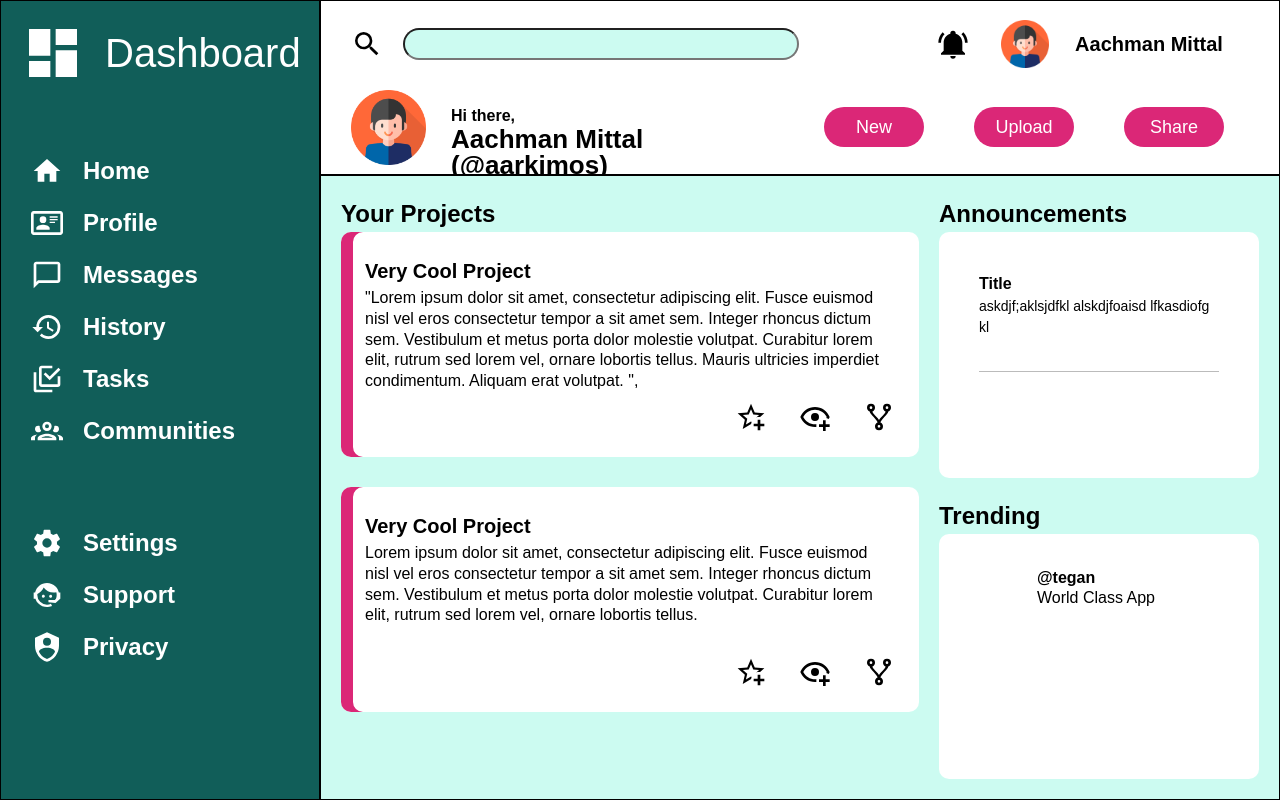
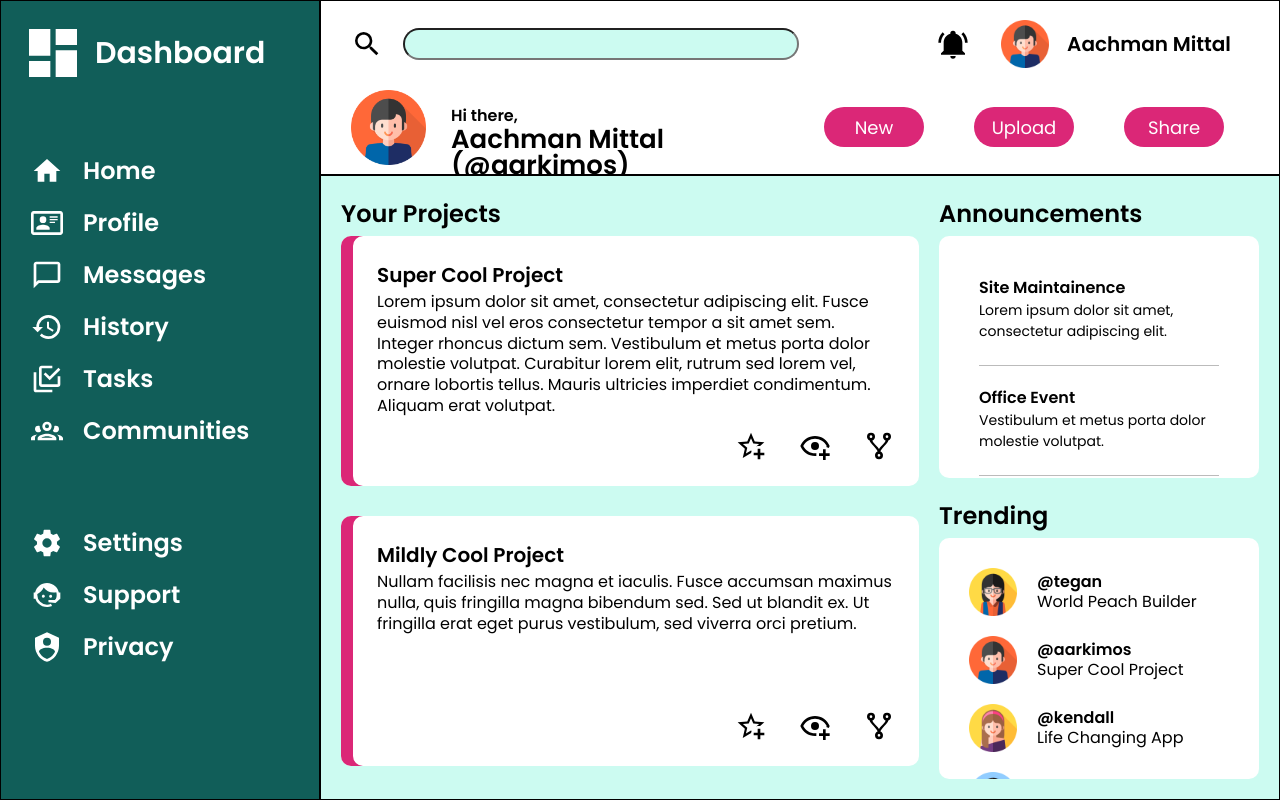
Before and after one commit to AarKiMos/odin-admin-dashboard, a plain HTML site: page index.html in a window 1280 px wide. Drawn offline with Linux system fonts and the light colour scheme.

Commit message:
Add content using DOM Manipulation
Update Styles
Add 'Poppins' font

```diff
--- a/index.html
+++ b/index.html
@@ -6,6 +6,9 @@
     <link rel="stylesheet" href="style.css" />
     <script src="script.js" defer></script>
     <title>Odin Admin Dashboard</title>
+    <style>
+      @import url("https://fonts.googleapis.com/css2?family=Poppins:ital,wght@0,100;0,200;0,300;0,400;0,500;0,600;0,700;0,800;0,900;1,100;1,200;1,300;1,400;1,500;1,600;1,700;1,800;1,900&display=swap");
+    </style>
   </head>
   <body>
     <div class="sidebar">
@@ -143,39 +146,9 @@
       <div class="main-container projects">
         <div class="main-heading">Your Projects</div>
         <div class="project-container">
-          <div class="project-card">
-            <div class="title">Very Cool Project</div>
-            <div class="desc">
-              "Lorem ipsum dolor sit amet, consectetur adipiscing elit. Fusce
-              euismod nisl vel eros consectetur tempor a sit amet sem. Integer
-              rhoncus dictum sem. Vestibulum et metus porta dolor molestie
-              volutpat. Curabitur lorem elit, rutrum sed lorem vel, ornare
-              lobortis tellus. Mauris ultricies imperdiet condimentum. Aliquam
-              erat volutpat. ",
-            </div>
-            <div class="button-row">
-              <div></div>
-              <div class="button">
-                <img src="./images/icons/star.svg" alt="" />
-              </div>
-              <div class="button">
-                <img src="./images/icons/follow.svg" alt="" />
-              </div>
-              <div class="button">
-                <img src="./images/icons/source-fork.svg" alt="" />
-              </div>
-            </div>
-          </div>
-
-          <div class="project-card">
-            <div class="title">Very Cool Project</div>
-            <div class="desc">
-              Lorem ipsum dolor sit amet, consectetur adipiscing elit. Fusce
-              euismod nisl vel eros consectetur tempor a sit amet sem. Integer
-              rhoncus dictum sem. Vestibulum et metus porta dolor molestie
-              volutpat. Curabitur lorem elit, rutrum sed lorem vel, ornare
-              lobortis tellus.
-            </div>
+          <div class="project-card reference-node" id="reference-project-card">
+            <div class="title"></div>
+            <div class="desc"></div>
             <div class="button-row">
               <div></div>
               <div class="button">
@@ -194,19 +167,21 @@
       <div class="main-container">
         <div class="main-heading">Announcements</div>
         <div class="announcement-container custom-scroll">
-          <div class="announcement">
-            <div class="title">Title</div>
-            <div class="desc">askdjf;aklsjdfkl alskdjfoaisd lfkasdiofg kl</div>
+          <div class="announcement reference-node" id="reference-announcement">
+            <div class="title"></div>
+            <div class="desc"></div>
           </div>
         </div>
       </div>
       <div class="main-container">
         <div class="main-heading">Trending</div>
         <div class="trending-container custom-scroll">
-          <div class="trending">
-            <div class="pfp-small trending-pfp"></div>
-            <div class="title">@tegan</div>
-            <div class="desc">World Class App</div>
+          <div class="trending reference-node" id="reference-trending">
+            <div class="trending-pfp">
+              <img src="" alt="" class="pfp-small" />
+            </div>
+            <div class="title"></div>
+            <div class="desc"></div>
           </div>
         </div>
       </div>
--- a/script.js
+++ b/script.js
@@ -34,13 +34,11 @@ const projects = [
 const announcements = [
   {
     title: "Site Maintainence",
-    description:
-      "Lorem ipsum dolor sit amet, consectetur adipiscing elit. Fusce euismod nisl vel eros consectetur tempor a sit amet sem. Integer rhoncus dictum sem.",
+    description: "Lorem ipsum dolor sit amet, consectetur adipiscing elit.",
   },
   {
     title: "Office Event",
-    description:
-      "Vestibulum et metus porta dolor molestie volutpat. Curabitur lorem elit, rutrum sed lorem vel, ornare lobortis tellus.",
+    description: "Vestibulum et metus porta dolor molestie volutpat. ",
   },
   {
     title: "Updated Privacy Policy",
@@ -48,11 +46,11 @@ const announcements = [
   },
 ];
 
-const trending = [
+const trendings = [
   {
     author: {
       username: "tegan",
-      pfp: "",
+      pfp: "./images/pfp/tegan.png",
     },
     project: {
       name: "World Peach Builder",
@@ -60,8 +58,8 @@ const trending = [
   },
   {
     author: {
-      username: "morgan",
-      pfp: "",
+      username: "aarkimos",
+      pfp: "./images/pfp/aarkimos.png",
     },
     project: {
       name: "Super Cool Project",
@@ -70,7 +68,7 @@ const trending = [
   {
     author: {
       username: "kendall",
-      pfp: "",
+      pfp: "./images/pfp/kendall.png",
     },
     project: {
       name: "Life Changing App",
@@ -79,10 +77,70 @@ const trending = [
   {
     author: {
       username: "Alex",
-      pfp: "",
+      pfp: "./images/pfp/alex.png",
     },
     project: {
       name: "No traffic Maker",
     },
   },
 ];
+
+function createProjectNode(project) {
+  const referenceNode = document.querySelector("#reference-project-card");
+
+  const newProject = referenceNode.cloneNode(true);
+  newProject.classList.remove("reference-node");
+  newProject.removeAttribute("id");
+
+  newProject.querySelector(".title").innerText = project.title;
+  newProject.querySelector(".desc").innerText = project.description;
+
+  return newProject;
+}
+
+function createAnnouncementNode(announcement) {
+  const referenceNode = document.querySelector("#reference-announcement");
+
+  const newAnnouncement = referenceNode.cloneNode(true);
+  newAnnouncement.classList.remove("reference-node");
+  newAnnouncement.removeAttribute("id");
+
+  newAnnouncement.querySelector(".title").innerText = announcement.title;
+  newAnnouncement.querySelector(".desc").innerText = announcement.description;
+
+  return newAnnouncement;
+}
+
+function createTrendingNode(trend) {
+  const referenceNode = document.querySelector("#reference-trending");
+
+  const newTrend = referenceNode.cloneNode(true);
+  newTrend.classList.remove("reference-node");
+  newTrend.removeAttribute("id");
+
+  // newTrend.setAttribute();
+
+  newTrend
+    .querySelector(".pfp-small")
+    .setAttribute("src", `${trend.author.pfp}`);
+  newTrend.querySelector(".title").innerText = "@" + trend.author.username;
+  newTrend.querySelector(".desc").innerText = trend.project.name;
+
+  return newTrend;
+}
+
+const projectContainer = document.querySelector(".project-container");
+const announcementContainer = document.querySelector(".announcement-container");
+const trendingContainer = document.querySelector(".trending-container");
+
+projects.forEach((project) => {
+  projectContainer.appendChild(createProjectNode(project));
+});
+
+announcements.forEach((announcement) => {
+  announcementContainer.appendChild(createAnnouncementNode(announcement));
+});
+
+trendings.forEach((trend) => {
+  trendingContainer.appendChild(createTrendingNode(trend));
+});
--- a/style.css
+++ b/style.css
@@ -44,9 +44,13 @@ h6 {
 /* ---------------------------------------------- */
 
 :root {
+  /* @import url("https://fonts.googleapis.com/css2?family=Poppins:ital,wght@0,100;0,200;0,300;0,400;0,500;0,600;0,700;0,800;0,900;1,100;1,200;1,300;1,400;1,500;1,600;1,700;1,800;1,900&display=swap"); */
+
   --base-color: #115e59;
   --accent-color: #db2777;
   --washed-base-color: #ccfbf1;
+
+  font-family: "Poppins", sans-serif;
 }
 
 /* ---------------------------------------------- */
@@ -57,7 +61,9 @@ body {
   grid-template-rows: 175px calc(100vh - 175px);
   height: 100vh;
 
-  font-family: sans-serif;
+  /* font-family: ; */
+
+  /* font-family: sans-serif; */
 }
 
 body > div {
@@ -79,7 +85,7 @@ body > div {
   display: grid;
   grid-template-columns: 64px 1fr;
   grid-template-rows: 64px;
-  gap: 20px;
+  gap: 10px;
   align-items: center;
 }
 
@@ -89,7 +95,8 @@ body > div {
 }
 
 .logo-text {
-  font-size: 40px;
+  font-size: 30px;
+  font-weight: 600;
 }
 
 .sidebar-menu {
@@ -232,6 +239,7 @@ body > div {
   display: grid;
   grid-template-columns: 1fr;
   grid-template-rows: 36px minmax(0, 1fr);
+  gap: 4px;
 }
 
 .projects {
@@ -247,7 +255,7 @@ body > div {
 .project-container {
   display: grid;
   grid-template-columns: repeat(auto-fit, minmax(340px, 1fr));
-  grid-auto-rows: 225px;
+  grid-auto-rows: 250px;
   gap: 30px;
   overflow-y: auto;
 }
@@ -256,7 +264,7 @@ body > div {
 .trending-container {
   display: grid;
   grid-template-columns: 1fr;
-  grid-auto-rows: 100px;
+  grid-auto-rows: 90px;
   background-color: white;
   border-radius: 10px;
   gap: 20px;
@@ -267,6 +275,7 @@ body > div {
 .project-card {
   background-color: white;
   padding: 24px;
+  padding-left: 36px;
   border-radius: 10px;
   box-shadow: 12px 0px var(--accent-color) inset;
 
@@ -303,7 +312,7 @@ body > div {
 
 .announcement {
   border-bottom: 1px solid #bbb;
-  padding-bottom: 20px;
+  /* padding-bottom: 10px; */
 
   .title {
     font-weight: 600;
@@ -341,3 +350,7 @@ body > div {
 .trending-pfp {
   grid-row: 1/3;
 }
+
+.reference-node {
+  display: none;
+}
```
Also changed, not shown: final.png (added), images/pfp/kendall.png (renamed from images/pfp/kendal.png), 1 other file.
